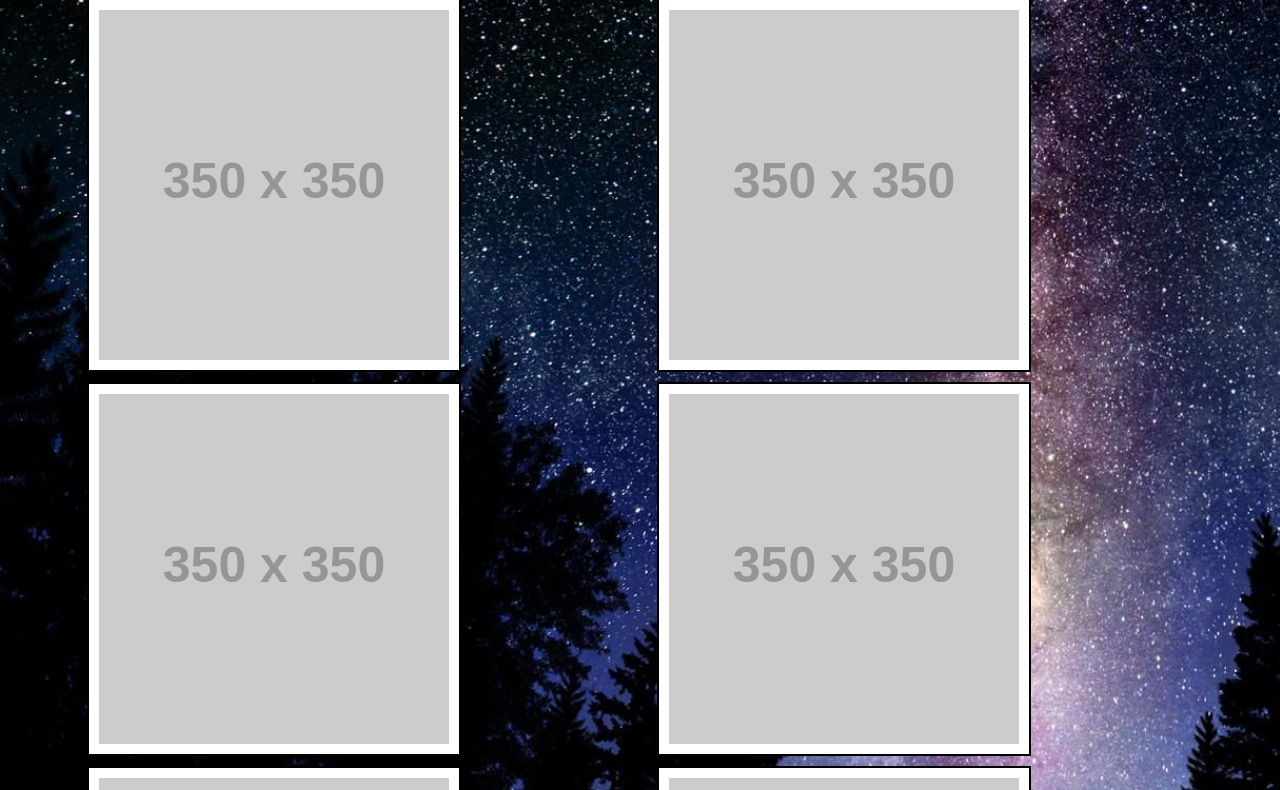
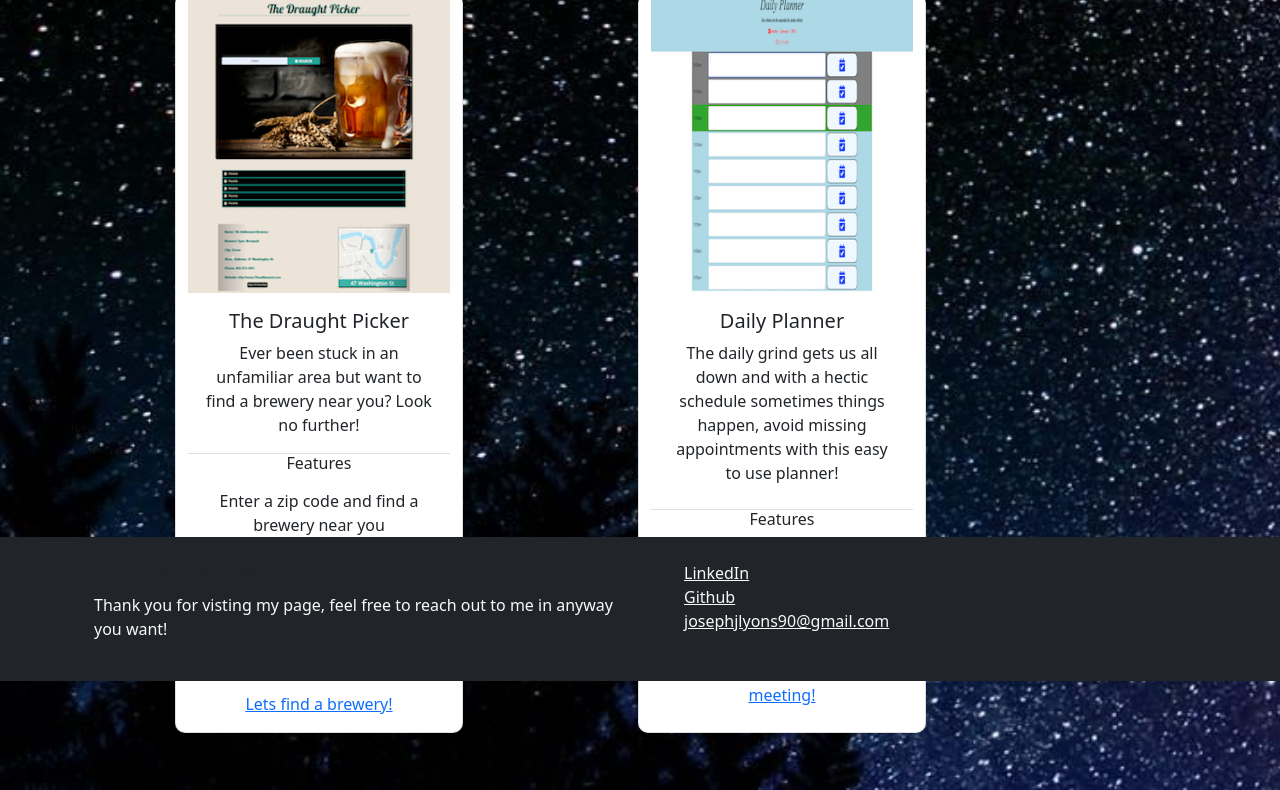
Before and after one commit to Josephjlyons/Responsive-Portfolio, a plain HTML site: page portfolio.html in a window 1280 px wide. Shown: the part 119-909 px from the top of the page. Drawn offline with nearby package versions, Linux system fonts and the light colour scheme; placeholder pictures from the web are drawn by us.

Commit message:
footer formatting || card formatting

```diff
--- a/page.css
+++ b/page.css
@@ -36,14 +36,6 @@
     padding: 2px;
     color: white;
 }
-/* Portfolio images formatting */
-img.projectimage{
-    padding: 10px;
-    border: black solid 2px;
-    background-color: white;
-    position: relative;
-    margin: 5px 5px 5px 5px;
-}
 
 /* text box form headers */
 .contactlabel{
@@ -58,3 +50,28 @@ img.projectimage{
     width: 100%;
     height: 100px;
 }
+
+.portCard{
+    margin-left: 175px;
+    float: left;
+    border-radius: 10px;
+    position: relative;
+    margin-bottom: 300px;
+
+
+}
+
+.footer {
+
+    position: fixed;
+    bottom:0px;
+    width: 100%;
+    margin-left: 0;
+    margin-right: 0;
+ }
+
+@media only screen and (max-width: 720px){
+    .body{
+        background: black;
+    }
+    }
--- a/portfolio.html
+++ b/portfolio.html
@@ -9,7 +9,7 @@
         integrity="sha384-giJF6kkoqNQ00vy+HMDP7azOuL0xtbfIcaT9wjKHr8RbDVddVHyTfAAsrekwKmP1" crossorigin="anonymous">
     <link rel="stylesheet" type="text/css" href="./page.css">
 
-    <title>My Portfolio</title>
+    <title>Joseph J Lyons </title>
 </head>
 
 <!-- Nav Bar -->
@@ -44,28 +44,108 @@
     <!-- Portfolio container and images -->
 
     <h1 class="portheader">My Portfolio</h1>
-    <div class="container">
+
+    <div class="container-fluid content-row">
         <div class="row">
-            <div class="col-12 col-md-6 col-lg-6"> <img class="projectimage" src="https://via.placeholder.com/350x350"
-                    alt=""></div>
-            <div class="col-12 col-md-6 col-lg-6"> <img class="projectimage" src="https://via.placeholder.com/350x350"
-                    alt=""></div>
-            <div class="col-12 col-md-6 col-lg-6"> <img class="projectimage" src="https://via.placeholder.com/350x350"
-                    alt=""></div>
-            <div class="col-12 col-md-6 col-lg-6"> <img class="projectimage" src="https://via.placeholder.com/350x350"
-                    alt=""></div>
-            <div class="col-12 col-md-6 col-lg-6"> <img class="projectimage" src="https://via.placeholder.com/350x350"
-                    alt=""></div>
-            <div class="col-12 col-md-6 col-lg-6"> <img class="projectimage" src="https://via.placeholder.com/350x350"
-                    alt=""></div>
+            <div class="card text-center portCard" style="width: 18rem;">
+                <img class="card-img-top" src="./Assets/brewDB.png" alt="Card image cap">
+                <div class="card-body ">
+                    <h5 class="card-title">The Draught Picker</h5>
+                    <p class="card-text">Ever been stuck in an unfamiliar area but want to find a brewery near you? Look
+                        no further!
+                    </p>
+                </div>
+                <ul class="list-group list-group-flush ">
+                    <h6>Features</h6>
+                    <li class="list-group-item">Enter a zip code and find a brewery near you</li>
+                    <li class="list-group-item">Receive the name, address, phone number and website </li>
+                    <li class="list-group-item">Map image of the brewery location</li>
+                </ul>
+                <div class="card-body ">
+                    <a href="https://josephjlyons.github.io/DraughtPicker/">Lets find a brewery!</a>
+
+                </div>
+            </div>
+
+            <div class="card text-center portCard" style="width: 18rem;">
+                <img class="card-img-top" src="./Assets/dailyplan.png" alt="Card image cap">
+                <div class="card-body ">
+                    <h5 class="card-title ">Daily Planner</h5>
+                    <p class="card-text ">The daily grind gets us all down and with a hectic schedule sometimes things
+                        happen, avoid missing appointments with this easy to use planner!
+                    </p>
+                </div>
+                <ul class="list-group list-group-flush ">
+                    <h6>Features</h6>
+                    <li class="list-group-item">Color coded time blocks for past, present, future</li>
+                    <li class="list-group-item">Store your appointments</li>
+
+                </ul>
+                <div class="card-body ">
+                    <a href="https://josephjlyons.github.io/Day-Planner/">Don't forget your next meeting!</a>
+
+                </div>
+            </div>
+
+
+            <div class="card text-center portCard" style="width: 18rem;">
+                <img class="card-img-top" src="./Assets/app Image.png" alt="Card image cap">
+                <div class="card-body ">
+                    <h5 class="card-title ">Weather Dashboard</h5>
+                    <p class="card-text ">Unsure what to wear? Umbrella? Sunscreen? Dont worry about! Get the current weather and the next five days!
+                    </p>
+                </div>
+                <ul class="list-group list-group-flush ">
+                    <h6>Features</h6>
+                    <li class="list-group-item">Search by city</li>
+                    <li class="list-group-item">Up to the minute weather</li>
+                    <li class="list-group-item">Runs off an reliable API </li>
+                </ul>
+                <div class="card-body ">
+                    <a href="https://josephjlyons.github.io/5day-forecast/">Get the Weather</a>
+
+                </div>
+            </div>
         </div>
     </div>
+    <!-- Footer -->
+    <footer class="bg-dark text-center text-lg-start footer">
+        <!-- Grid container -->
+        <div class="container p-4">
+            <!--Grid row-->
+            <div class="row">
+                <!--Grid column-->
+                <div class="col-lg-6 col-md-12 mb-4 mb-md-0">
+                    <h5 class="text-uppercase">Footer Content</h5>
 
+                    <p class="text-light">
+                        Thank you for visting my page, feel free to reach out to me in anyway you want!
+                    </p>
+                </div>
 
+                <!--Grid column-->
+                <div class="col-lg-3 col-md-6 mb-4 mb-md-0">
+                    <ul class="list-styled">
+                        <li>
+                            <a href="https://www.linkedin.com/in/joseph-lyons-0a2630200/"
+                                class="text-light">LinkedIn</a>
+                        </li>
+                        <li>
+                            <a href="https://github.com/Josephjlyons" class="text-light">Github</a>
+                        </li>
+                        <li>
+                            <a class="text-light">josephjlyons90@gmail.com</a>
+                        </li>
 
-
-
-
+                    </ul>
+                </div>
+                <!--Grid column-->
+            </div>
+            <!--Grid row-->
+        </div>
+        <!-- Grid container -->
+    </footer>
+    <!-- Footer -->
 
     <!-- JavaScript Bundle with Popper -->
     <script src="https://cdn.jsdelivr.net/npm/bootstrap@5.0.0-beta1/dist/js/bootstrap.bundle.min.js"
```
Also changed, not shown: Assets/app Image.png (added), Assets/brewDB.png (added), Assets/dailyplan.png (added), Assets/mobilebackground.jpeg (added), Assets/nightsky.jpg (added).
